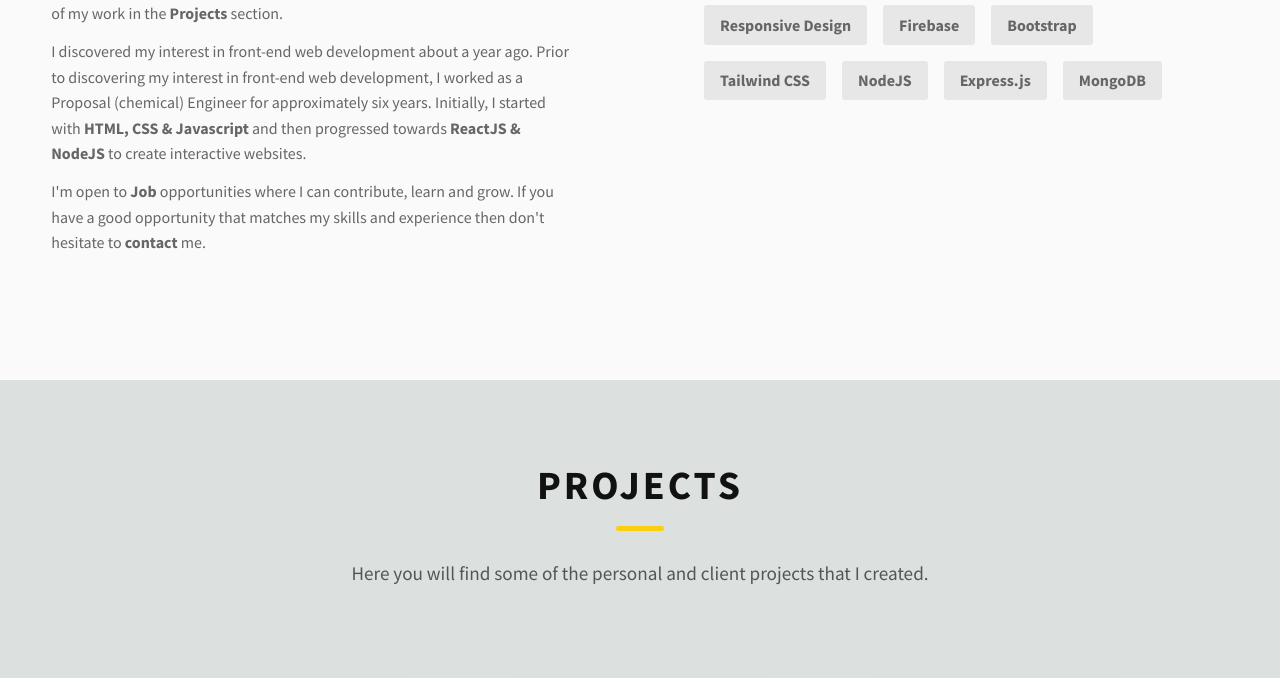
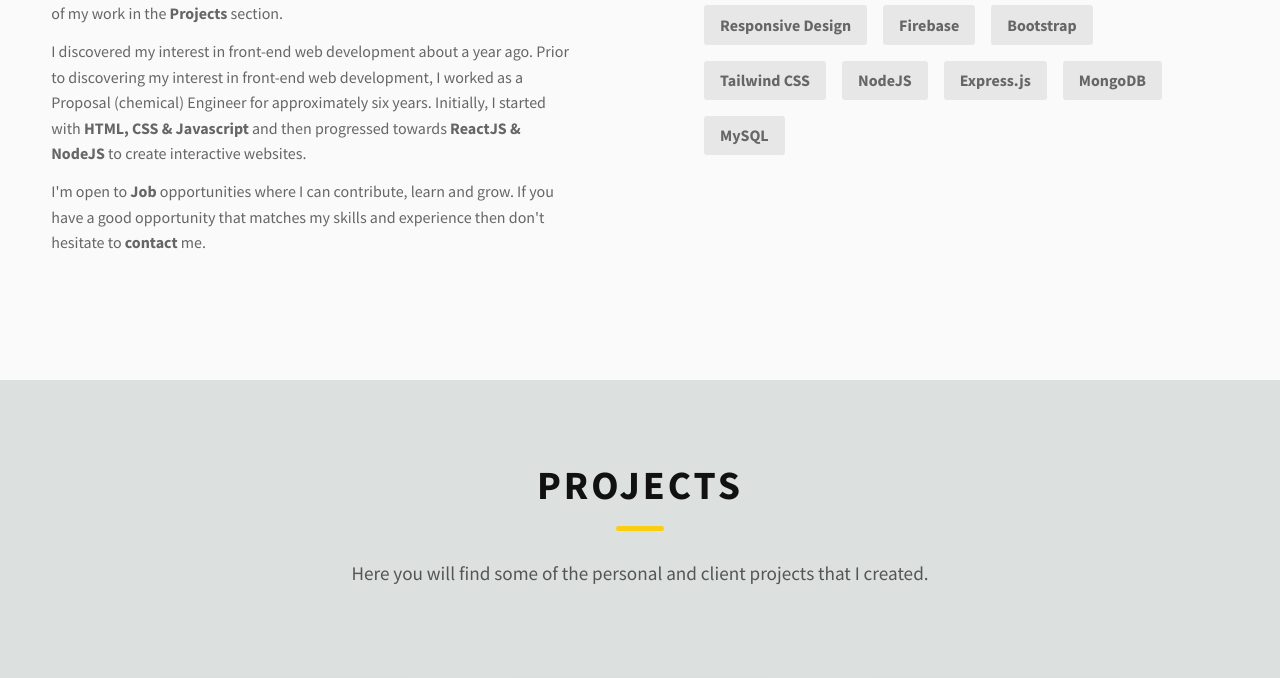
Before and after one commit to SwatiThorat21/Portfolio_SwatiThorat, a plain HTML site: page index.html in a window 1280 px wide. Shown: the part 1126-1804 px from the top of the page. Drawn offline with Linux system fonts and the light colour scheme.

Commit message:
backend skills updated

```diff
--- a/index.html
+++ b/index.html
@@ -178,6 +178,7 @@
                         <div class="skill">NodeJS</div>
                         <div class="skill">Express.js</div>
                         <div class="skill">MongoDB</div>
+                        <div class="skill">MySQL</div>
                     </div>
                 </div>
             </div>
```
